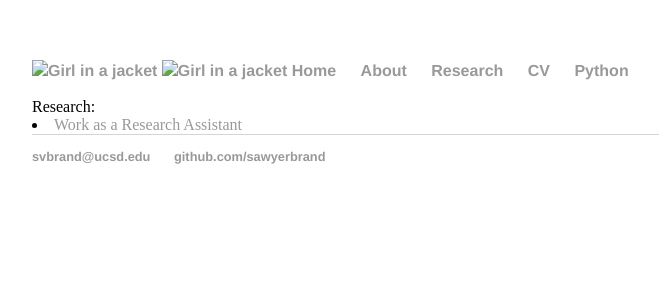
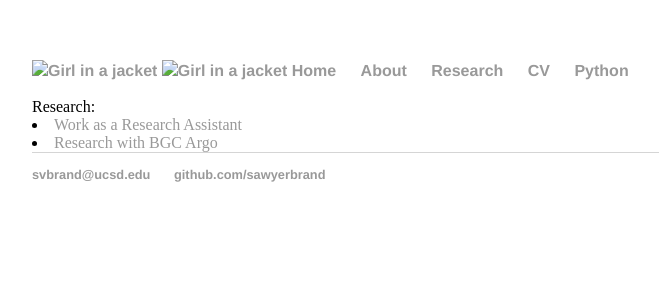
Before and after one commit to SawyerBrand/SawyerBrand.github.io, a Jekyll site: the page built from Research/index.html, in a window 1280 px wide. Shown: the top 300 px of the page, without its empty margins (160-819 px from the left). Built offline with Jekyll 4.4.1, drawn with Linux system fonts in a browser that asks for light colours.

Commit message:
Update index.html

```diff
--- a/Research/index.html
+++ b/Research/index.html
@@ -7,3 +7,4 @@ Research:
 <link rel="stylesheet" type="text/css" href="/css/main.css">
 
 				      <li><a href="/res_ass">Work as a Research Assistant</a></li>
+				      <li><a href="/res">Research with BGC Argo</a></li>
```
